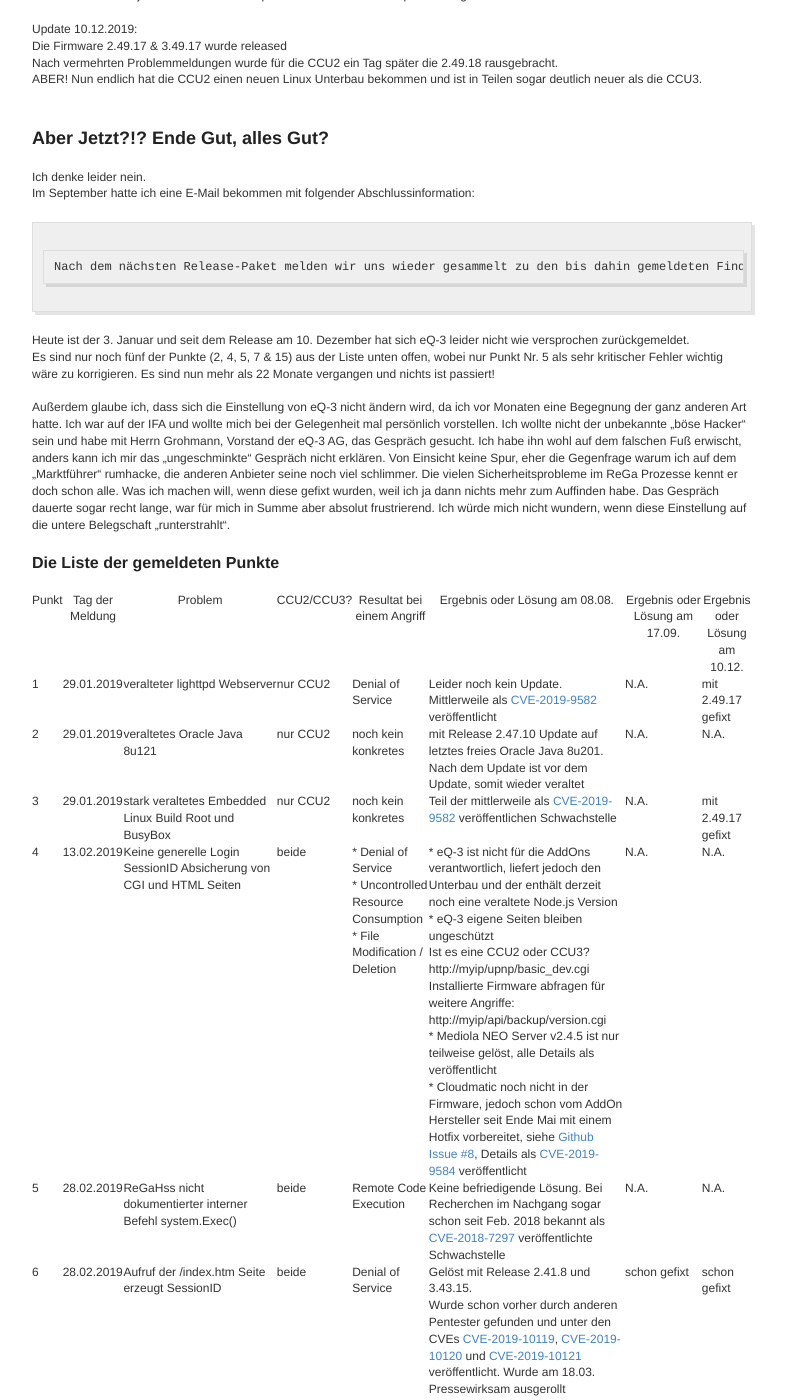
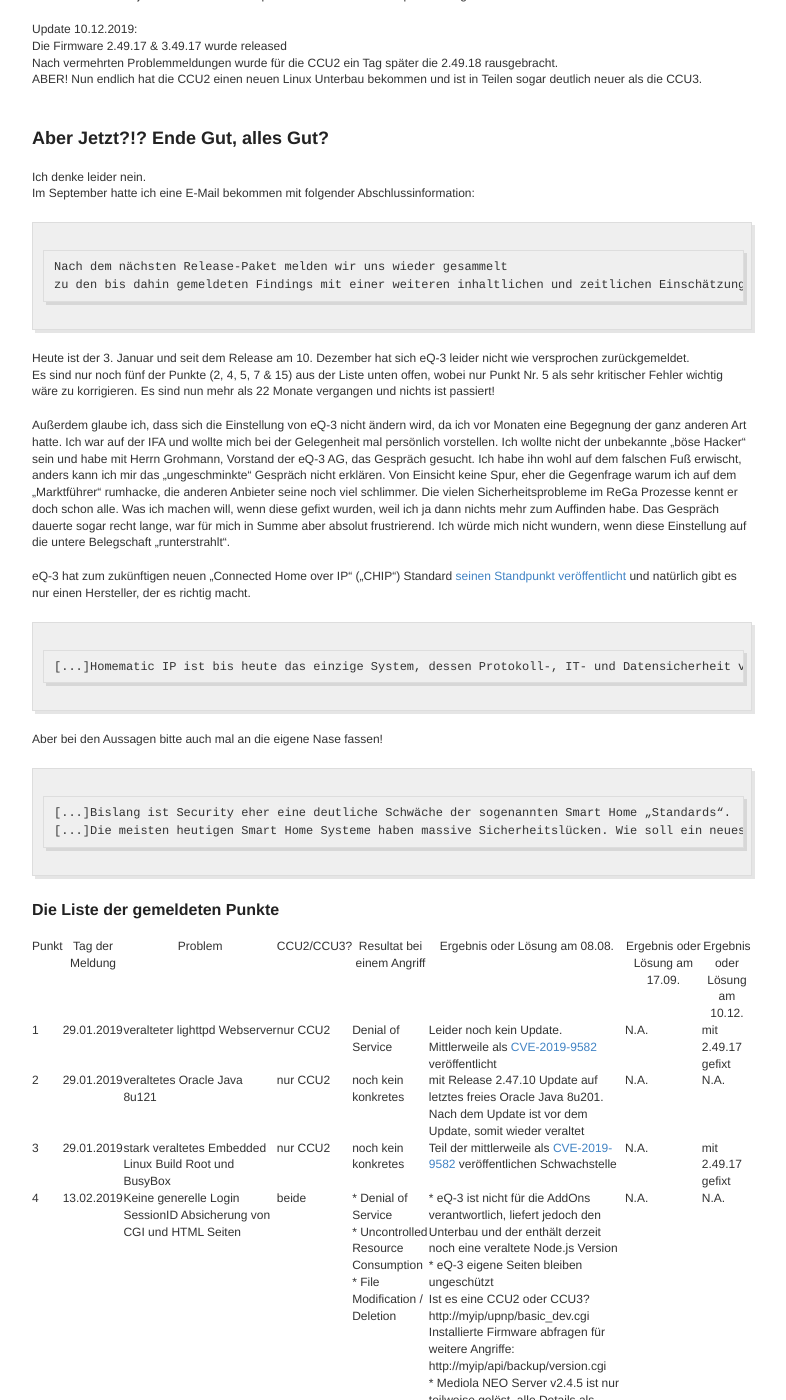
Before and after one commit to psytester/psytester.github.io, a Jekyll site: the page built from _posts/hacking_and_pentests/2019-07-09-eQ-3_Sicherheitsbewusstsein_zur_Homematic_CCU.md, in a window 1280 px wide and 1400 px high, scrolled down 1686 px. Shown: the whole window, without its empty margins (248-1034 px from the left). Built offline with Jekyll 4.4.1, drawn with Linux system fonts in a browser that asks for light colours.

Commit message:
Update 2019-07-09-eQ-3_Sicherheitsbewusstsein_zur_Homematic_CCU.md

````diff
--- a/_posts/hacking_and_pentests/2019-07-09-eQ-3_Sicherheitsbewusstsein_zur_Homematic_CCU.md
+++ b/_posts/hacking_and_pentests/2019-07-09-eQ-3_Sicherheitsbewusstsein_zur_Homematic_CCU.md
@@ -1,7 +1,7 @@
 ---
 layout: post
 title:  "(kein) echtes Sicherheitsbewusstsein von eQ-3 zu Homematic CCU Sicherheitslücken?"
-date:   2020-01-04 00:08:00 MET
+date:   2020-01-04 00:50:00 MET
 author: 'psytester'
 ---
 
@@ -81,12 +81,23 @@
 Ich denke leider nein.<br>
 Im September hatte ich eine E-Mail bekommen mit folgender Abschlussinformation:
 ```
-Nach dem nächsten Release-Paket melden wir uns wieder gesammelt zu den bis dahin gemeldeten Findings mit einer weiteren inhaltlichen und zeitlichen Einschätzung."
+Nach dem nächsten Release-Paket melden wir uns wieder gesammelt
+zu den bis dahin gemeldeten Findings mit einer weiteren inhaltlichen und zeitlichen Einschätzung.
 ```
 Heute ist der 3. Januar und seit dem Release am 10. Dezember hat sich eQ-3 leider nicht wie versprochen zurückgemeldet.<br>
 Es sind nur noch fünf der Punkte (2, 4, 5, 7 & 15) aus der Liste unten offen, wobei nur Punkt Nr. 5 als sehr kritischer Fehler wichtig wäre zu korrigieren. Es sind nun mehr als 22 Monate vergangen und nichts ist passiert!<br>
 <br>
 Außerdem glaube ich, dass sich die Einstellung von eQ-3 nicht ändern wird, da ich vor Monaten eine Begegnung der ganz anderen Art hatte. Ich war auf der IFA und wollte mich bei der Gelegenheit mal persönlich vorstellen. Ich wollte nicht der unbekannte „böse Hacker“ sein und habe mit Herrn Grohmann, Vorstand der eQ-3 AG, das Gespräch gesucht. Ich habe ihn wohl auf dem falschen Fuß erwischt, anders kann ich mir das „ungeschminkte“ Gespräch nicht erklären. Von Einsicht keine Spur, eher die Gegenfrage warum ich auf dem „Marktführer“ rumhacke, die anderen Anbieter seine noch viel schlimmer. Die vielen Sicherheitsprobleme im ReGa Prozesse kennt er doch schon alle. Was ich machen will, wenn diese gefixt wurden, weil ich ja dann nichts mehr zum Auffinden habe. Das Gespräch dauerte sogar recht lange, war für mich in Summe aber absolut frustrierend. Ich würde mich nicht wundern, wenn diese Einstellung auf die untere Belegschaft „runterstrahlt“.<br>
+<br>
+eQ-3 hat zum zukünftigen neuen „Connected Home over IP“ („CHIP“) Standard [seinen Standpunkt veröffentlicht](https://www.homematic-ip.com/downloads/hmip/content/pdf/chip_review_HmIP_kurz_200102.pdf) und natürlich gibt es nur einen Hersteller, der es richtig macht.<br>
+```
+[...]Homematic IP ist bis heute das einzige System, dessen Protokoll-, IT- und Datensicherheit vom VDE zertifiziert ist.
+```
+Aber bei den Aussagen bitte auch mal an die eigene Nase fassen!
+```
+[...]Bislang ist Security eher eine deutliche Schwäche der sogenannten Smart Home „Standards“.
+[...]Die meisten heutigen Smart Home Systeme haben massive Sicherheitslücken. Wie soll ein neues System sicher sein, wenn es unsichere Produkte früherer Technologien einbindet?
+```
 
 ## Die Liste der gemeldeten Punkte
 
````
